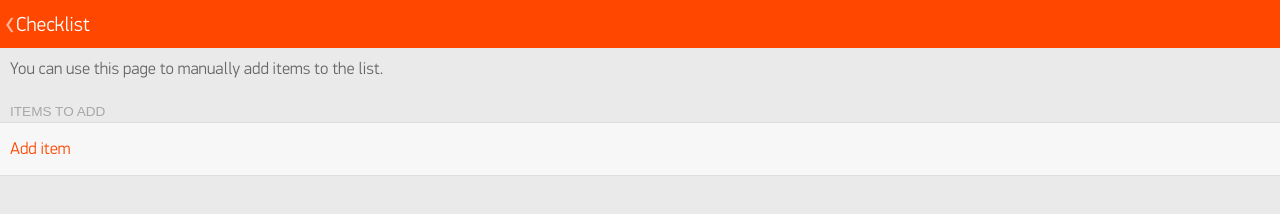
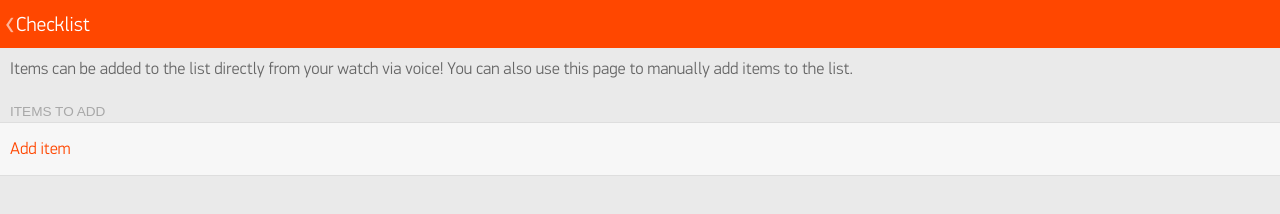
Before and after one commit to freakified/PebbleChecklist, a plain HTML site: page config.html in a window 1280 px wide. Drawn offline with Linux system fonts and the light colour scheme.

Commit message:
Changed intro paragraph

```diff
--- a/config.html
+++ b/config.html
@@ -15,7 +15,8 @@
   <form id="main-form" style="padding-top: 40px;">
     <div class="item-container">
       <div class="item-container-footer">
-        You can use this page to manually add items to the list.
+        Items can be added to the list directly from your watch via voice! You can also
+        use this page to manually add items to the list.
       </div>
     </div>
 
```
